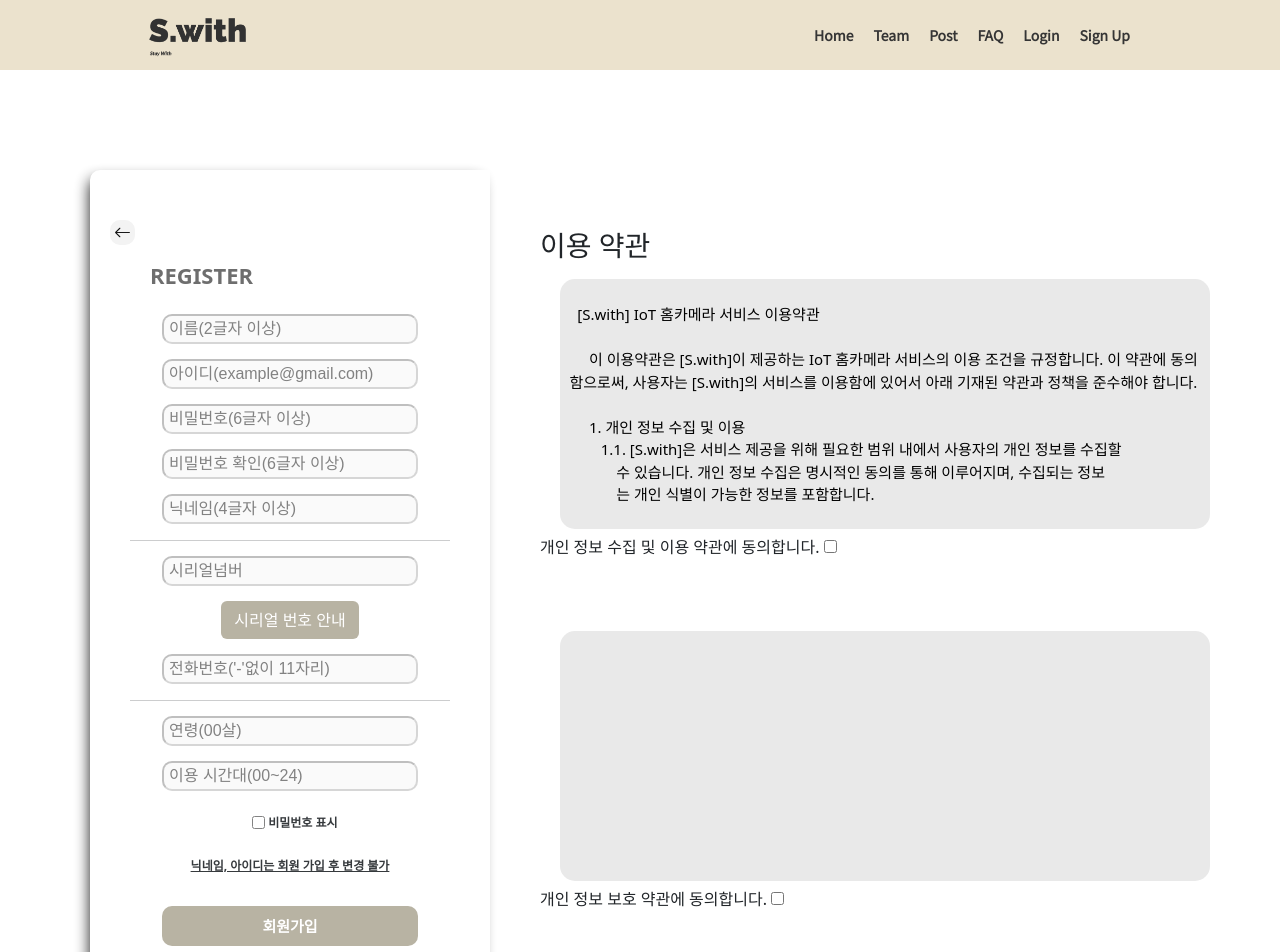
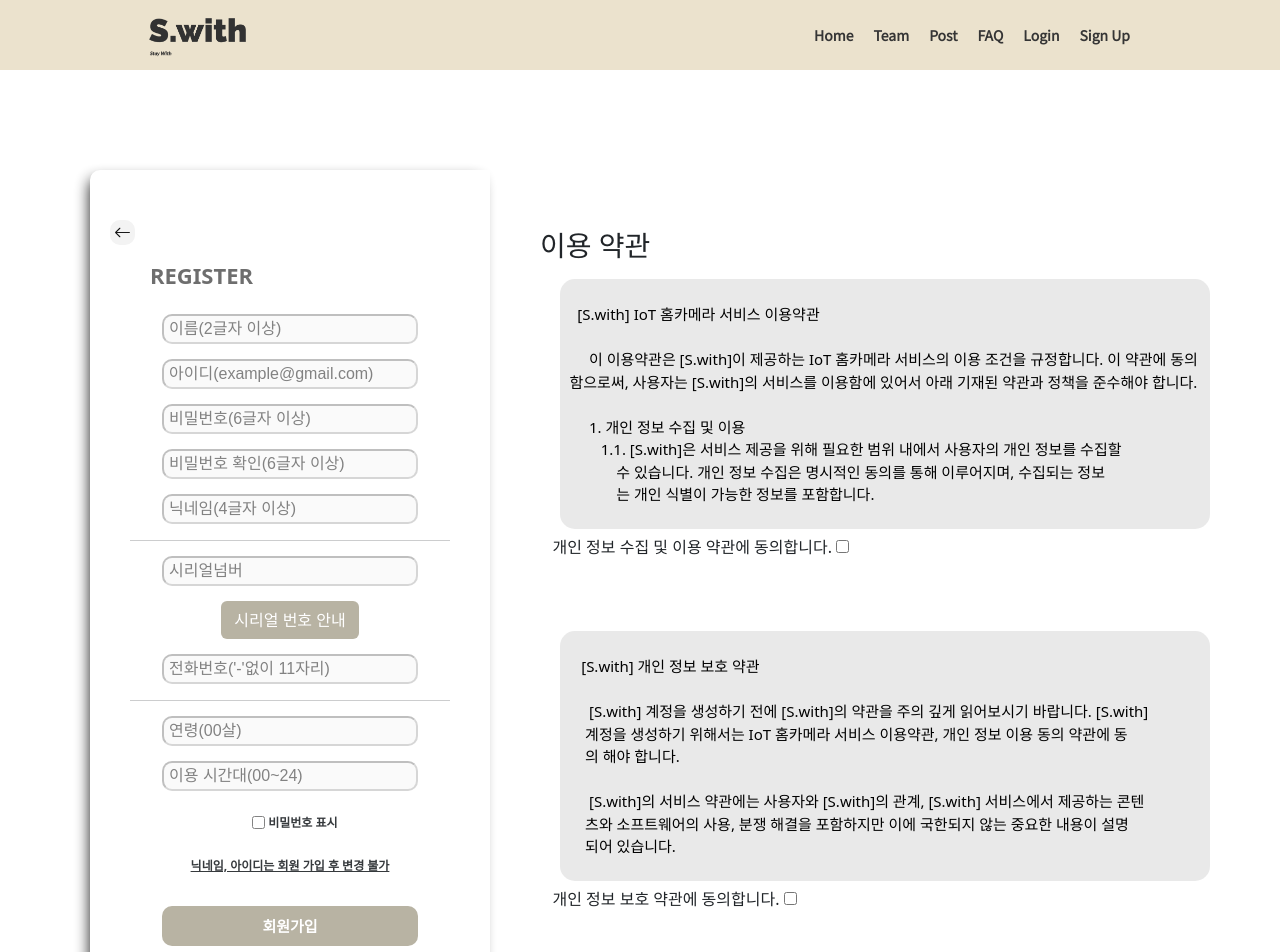
Before and after one commit to Yjason-K/AIVLE_BigProject_Swith, a React (Create React App) app: page /signup in a window 1280 px wide. Shown: the top 952 px of the page. Built offline with nearby package versions, Linux system fonts and the light colour scheme.

Commit message:
style - singup.js 이용약관, style 수정

```diff
--- a/src/pages/singup.js
+++ b/src/pages/singup.js
@@ -107,6 +107,31 @@ const SIGNUP = () => {
     `;
 
   const termsOfService2 = `
+   [S.with] 개인 정보 보호 약관
+
+     [S.with] 계정을 생성하기 전에 [S.with]의 약관을 주의 깊게 읽어보시기 바랍니다. [S.with]
+    계정을 생성하기 위해서는 IoT 홈카메라 서비스 이용약관, 개인 정보 이용 동의 약관에 동
+    의 해야 합니다.
+
+     [S.with]의 서비스 약관에는 사용자와 [S.with]의 관계, [S.with] 서비스에서 제공하는 콘텐
+    츠와 소프트웨어의 사용, 분쟁 해결을 포함하지만 이에 국한되지 않는 중요한 내용이 설명
+    되어 있습니다.
+
+     또한 계정을 만들 때 [S.with]에서는 다음과 같은 주요 사항을 포함하여 [S.with] 개인정보
+    처리방침에 설명된 바와 같이 사용자의 정보를 처리합니다.
+
+    ㆍ사용자가 [S.with]을 사용할 때 [S.with]에서 처리하는 데이터
+        - [S.with] 계정을 설정할 때 제공하신 이름, 이메일 주소, 전화번호, 시리얼번호와 같은
+          정보가 저장됩니다.
+        - 사용자가 게시판에서 게시글을 작성하거나 게시글에 댓글을 다는 등의 활동을 하기
+        위해 [S.with] 서비스를 사용하면 [S.with]은 사용자가 만든 정보를 저장합니다.
+
+    ㆍ정보의 보유기간
+        - 사용자가 원할 경우 언제든지 삭제할 수 있는 데이터가 있는 반면 자동으로 삭제되는
+          데이터도 있으며, 필요한 경우 [S.with]이 오랜 기간 동안 보관하는 데이터도 있습니
+          다. 사용자가 데이터를 삭제하면 [S.with]은 삭제 정책에 따라 데이터를 [S.with] 서버
+          에서 안전하고 확실하게 삭제하거나 익명 상태로만 보관합니다.
+
 
   `;
   const nicknameRef = useRef();
@@ -422,7 +447,7 @@ const SIGNUP = () => {
               readOnly
             ></textarea>
             <div className="checkbox-container">
-              개인 정보 수집 및 이용 약관에 동의합니다.&nbsp;
+              &nbsp;&nbsp;&nbsp;개인 정보 수집 및 이용 약관에 동의합니다.&nbsp;
               <input
                 type="checkbox"
                 onChange={() => setIsCheckOne(!isCheckOne)}
@@ -437,7 +462,7 @@ const SIGNUP = () => {
               readOnly
             ></textarea>
             <div className="checkbox-container">
-              개인 정보 보호 약관에 동의합니다.&nbsp;
+            &nbsp;&nbsp;&nbsp;개인 정보 보호 약관에 동의합니다.&nbsp;
               <input
                 type="checkbox"
                 onChange={() => setIsCheckTwo(!isCheckTwo)}
```
